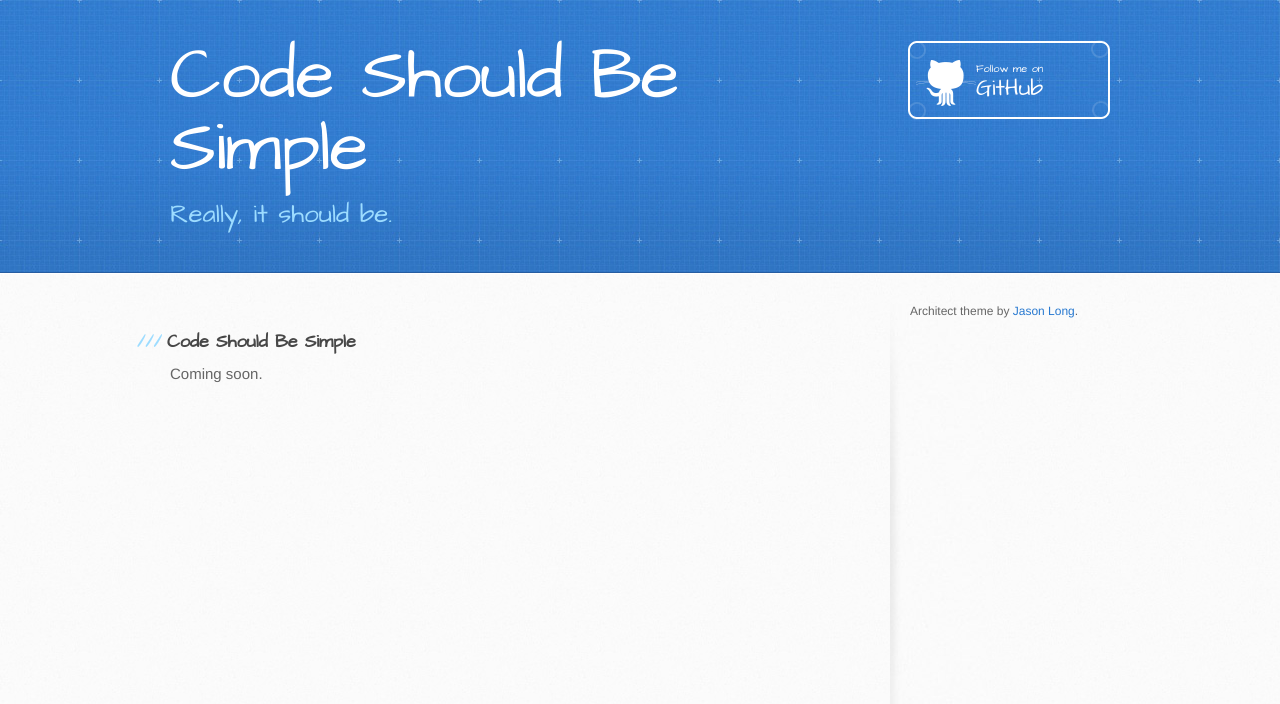
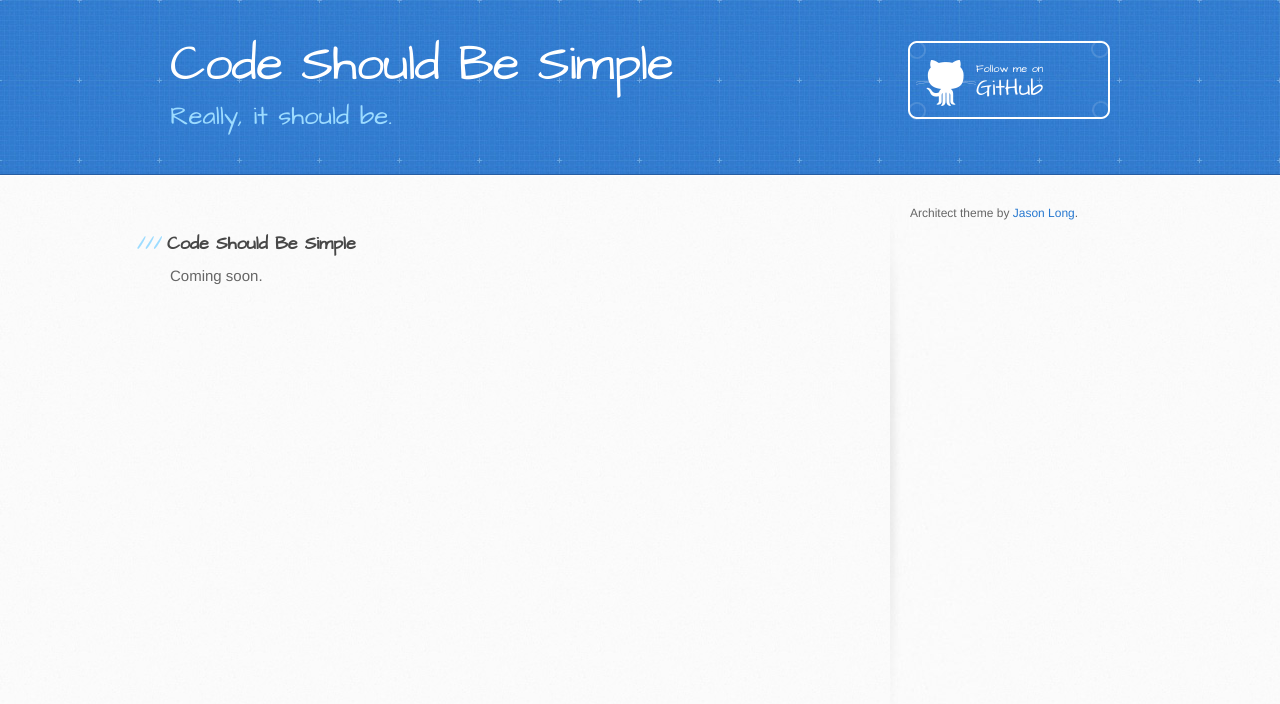
Before and after one commit to CodeShouldBeSimple/codeshouldbesimple.gitbhub.io, a plain HTML site: page index.html in a window 1280 px wide. Drawn offline with Linux system fonts and the light colour scheme.

Commit message:
Simple restyling, and added custom stylesheet to override defaults.

```diff
--- a/index.html
+++ b/index.html
@@ -8,6 +8,8 @@
     <link rel="stylesheet" type="text/css" href="stylesheets/stylesheet.css" media="screen">
     <link rel="stylesheet" type="text/css" href="stylesheets/pygment_trac.css" media="screen">
     <link rel="stylesheet" type="text/css" href="stylesheets/print.css" media="print">
+
+    <link rel="stylesheet" type="text/css" href="stylesheets/styles.css" media="screen">
 
     <!--[if lt IE 9]>
     <script src="//html5shiv.googlecode.com/svn/trunk/html5.js"></script>
--- /dev/null
+++ b/stylesheets/styles.css
@@ -0,0 +1,4 @@
+
+header h1 {
+	font-size: 50px;
+}
```
